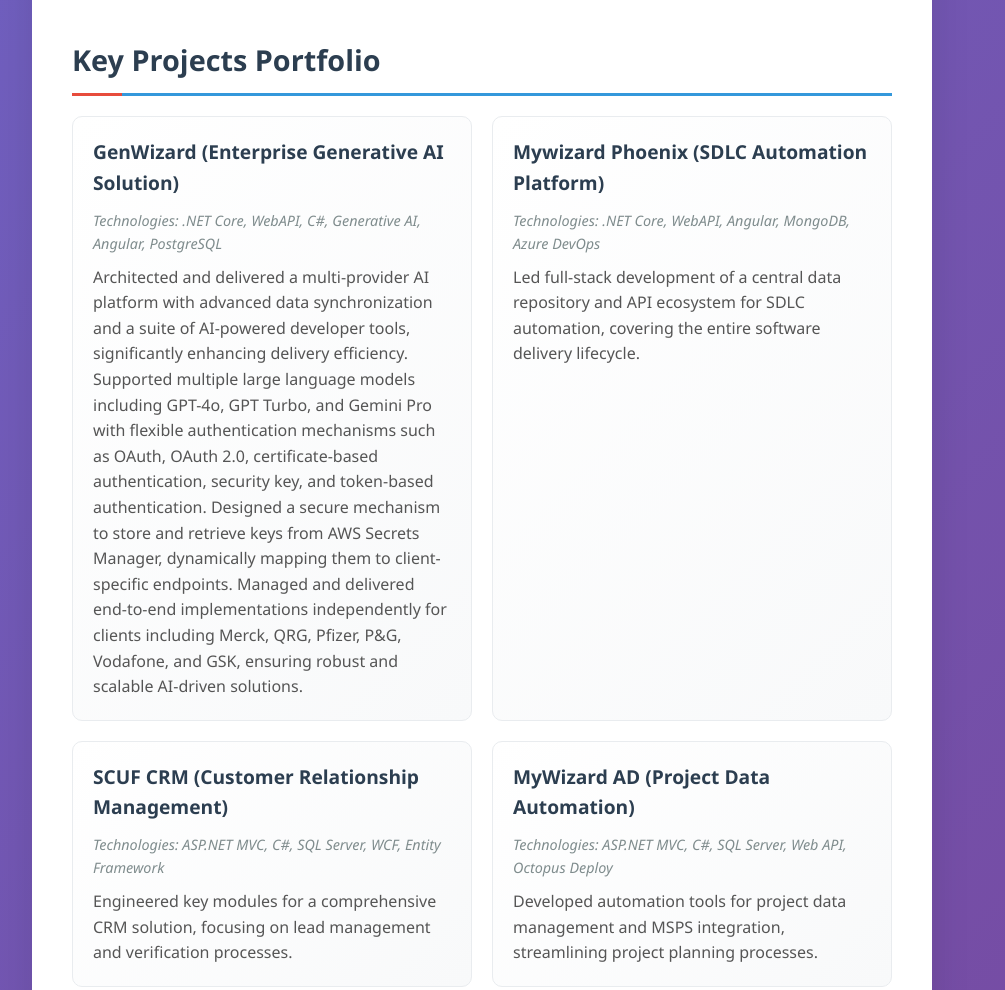
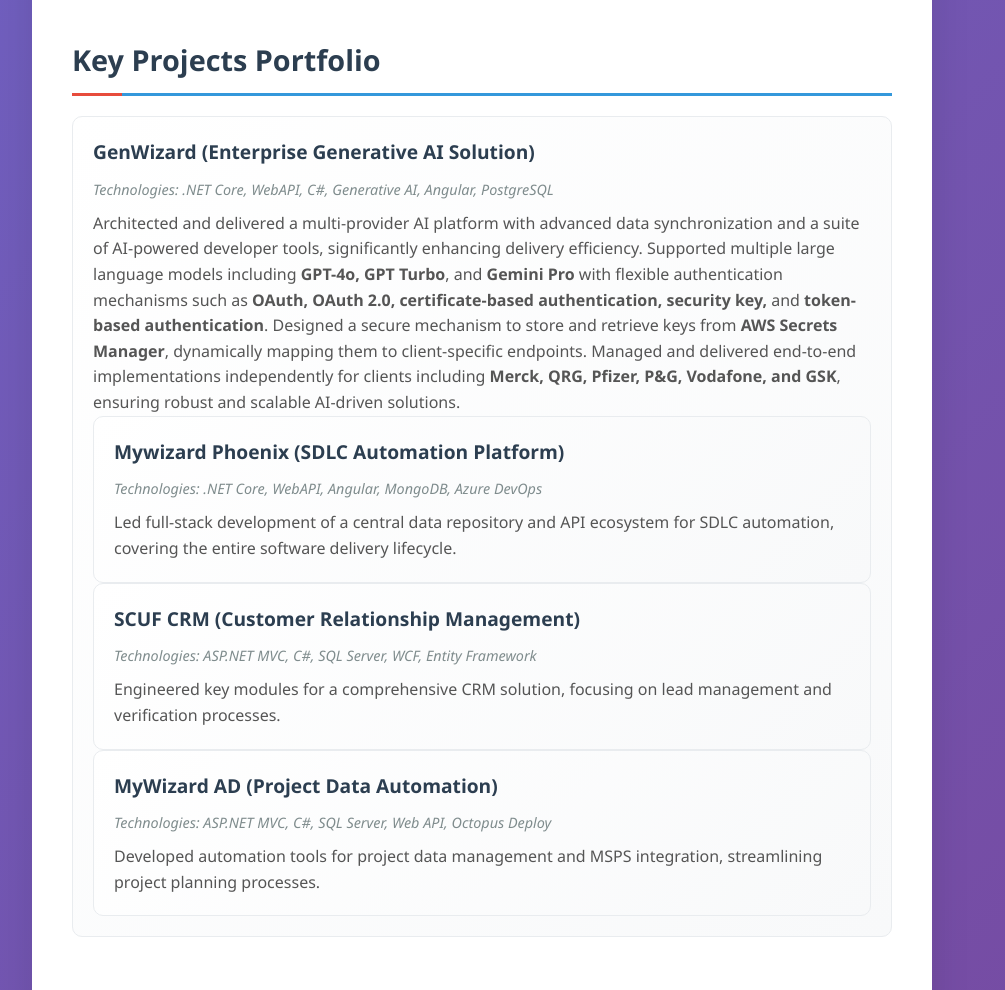
Before and after one commit to shinelawrence87/Lawrence, a plain HTML site: page index.html in a window 1280 px wide. Shown: the part 3336-4326 px from the top of the page, without its empty margins (158-1163 px from the left). Drawn offline with Linux system fonts and the light colour scheme.

Commit message:
index.html

```diff
--- a/index.html
+++ b/index.html
@@ -501,8 +501,7 @@
                     <div class="project-card">
                         <h4 class="project-title">GenWizard (Enterprise Generative AI Solution)</h4>
                         <div class="project-tech">Technologies: .NET Core, WebAPI, C#, Generative AI, Angular, PostgreSQL</div>
-                        <div class="project-description">Architected and delivered a multi-provider AI platform with advanced data synchronization and a suite of AI-powered developer tools, significantly enhancing delivery efficiency. Supported multiple large language models including GPT-4o, GPT Turbo, and Gemini Pro with flexible authentication mechanisms such as OAuth, OAuth 2.0, certificate-based authentication, security key, and token-based authentication. Designed a secure mechanism to store and retrieve keys from AWS Secrets Manager, dynamically mapping them to client-specific endpoints. Managed and delivered end-to-end implementations independently for clients including Merck, QRG, Pfizer, P&G, Vodafone, and GSK, ensuring robust and scalable AI-driven solutions.</div>                    </div>
-                    <div class="project-card">
+                        <div class="project-description">Architected and delivered a multi-provider AI platform with advanced data synchronization and a suite of AI-powered developer tools, significantly enhancing delivery efficiency. Supported multiple large language models including <strong>GPT-4o, GPT Turbo</strong>, and <strong>Gemini Pro</strong> with flexible authentication mechanisms such as <strong>OAuth, OAuth 2.0, certificate-based authentication, security key,</strong> and <strong>token-based authentication</strong>. Designed a secure mechanism to store and retrieve keys from <strong>AWS Secrets Manager</strong>, dynamically mapping them to client-specific endpoints. Managed and delivered end-to-end implementations independently for clients including <strong>Merck, QRG, Pfizer, P&G, Vodafone, and GSK</strong>, ensuring robust and scalable AI-driven solutions.</div>                    <div class="project-card">
                         <h4 class="project-title">Mywizard Phoenix (SDLC Automation Platform)</h4>
                         <div class="project-tech">Technologies: .NET Core, WebAPI, Angular, MongoDB, Azure DevOps</div>
                         <div class="project-description">Led full-stack development of a central data repository and API ecosystem for SDLC automation, covering the entire software delivery lifecycle.</div>
```
